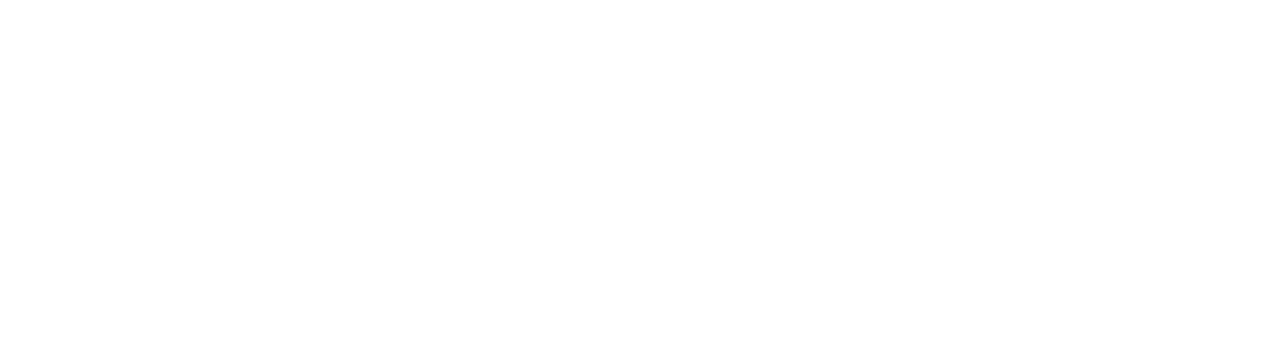
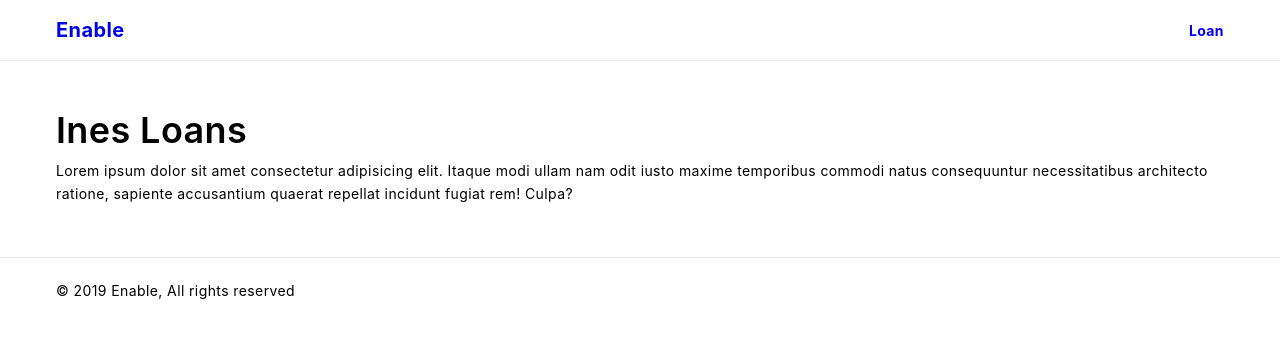
Before and after one commit to enabledao/enable-ui, a React (Create React App) app: page /loan/1 in a window 1280 px wide. Shown: the top 338 px of the page. Built offline with nearby package versions, Linux system fonts and the light colour scheme; a web font is replaced by a local one.

Commit message:
prepare loan detail page route
- added temporary route `loan/1`
- change navbar menu item to navlink
- added loan page

```diff
--- a/src/App.tsx
+++ b/src/App.tsx
@@ -2,7 +2,8 @@
 import React from "react";
 import { BrowserRouter as Router, Route } from "react-router-dom";
 import { NormalizeStyle } from "./styles/bases";
-import Home from "./components/pages/home/index";
+import Home from "./components/pages/home";
+import Loan from "./components/pages/loan";
 
 const App: React.FC = () => {
   return (
@@ -10,6 +11,7 @@
       <NormalizeStyle />
       <Router>
         <Route exact={true} path="/" component={Home} />
+        <Route exact={true} path="/loan/1" component={Loan} />
       </Router>
     </React.Fragment>
   );
--- /dev/null
+++ b/src/components/pages/loan/index.tsx
@@ -0,0 +1,23 @@
+// Pages home component
+import React from "react";
+import { Container } from "../../../styles/bases";
+import { withNavbarAndFooter } from "../../hoc";
+import { Padding } from "../../../styles/utils";
+
+const Loan: React.FC = () => {
+  return (
+    <Container>
+      <Padding vertical={48}>
+        <h1>Ines Loans</h1>
+        <p>
+          Lorem ipsum dolor sit amet consectetur adipisicing elit. Itaque modi
+          ullam nam odit iusto maxime temporibus commodi natus consequuntur
+          necessitatibus architecto ratione, sapiente accusantium quaerat
+          repellat incidunt fugiat rem! Culpa?
+        </p>
+      </Padding>
+    </Container>
+  );
+};
+
+export default withNavbarAndFooter(Loan);
--- a/src/components/shared/navbar/Styled.tsx
+++ b/src/components/shared/navbar/Styled.tsx
@@ -1,6 +1,5 @@
 // Style of navbar component
 import styled from "styled-components";
-import { MaxWidth, MinWidth } from "../../../styles/utils";
 
 const NavbarWrapper = styled.div`
   border-bottom: 1px solid #e7ebf2;
@@ -17,9 +16,6 @@
 const NavbarBrand = styled.div`
   font-size: 20px;
   font-weight: 700;
-  ${MaxWidth.sm`
-    margin: auto;
-  `}
 `;
 
 const NavbarMenu = styled.ul`
@@ -30,14 +26,9 @@
 const NavbarItems = styled.li`
   padding: 0 12px;
   font-weight: 700;
-  ${MinWidth.sm`
-    &:last-child {
-      padding-right: 0;
-    }
-  `}
-  ${MaxWidth.sm`
-    display: none;
-  `}
+  &:last-child {
+    padding-right: 0;
+  }
 `;
 
 export { NavbarWrapper, NavbarBox, NavbarBrand, NavbarMenu, NavbarItems };
--- a/src/components/shared/navbar/index.tsx
+++ b/src/components/shared/navbar/index.tsx
@@ -1,6 +1,7 @@
 // Shared navbar component
 import React from "react";
 import { Container } from "../../../styles/bases";
+import { NavLink } from "react-router-dom";
 import {
   NavbarWrapper,
   NavbarBox,
@@ -9,29 +10,24 @@
   NavbarItems
 } from "./Styled";
 
+const NavbarItemActive: any = {
+  fontWeight: 700,
+  color: "blue"
+};
+
 const Navbar: React.FC = () => {
   return (
     <NavbarWrapper>
       <Container>
         <NavbarBox>
           <NavbarBrand>
-            <span>Enable</span>
+            <NavLink to="/">Enable</NavLink>
           </NavbarBrand>
           <NavbarMenu>
             <NavbarItems>
-              <a href="/">Home</a>
-            </NavbarItems>
-            <NavbarItems>
-              <a href="/">How it works</a>
-            </NavbarItems>
-            <NavbarItems>
-              <a href="/">Loan</a>
-            </NavbarItems>
-            <NavbarItems>
-              <a href="/">Features</a>
-            </NavbarItems>
-            <NavbarItems>
-              <a href="/">Protocol Integrations</a>
+              <NavLink to="/loan/1" activeStyle={NavbarItemActive}>
+                Loan
+              </NavLink>
             </NavbarItems>
           </NavbarMenu>
         </NavbarBox>
--- a/src/styles/bases/Normalize.tsx
+++ b/src/styles/bases/Normalize.tsx
@@ -249,6 +249,9 @@
   a {
     text-decoration: none;
     cursor: pointer;
+    &:hover {
+      color: blue;
+    }
   }
   label {
     font-size: 14px;
```
